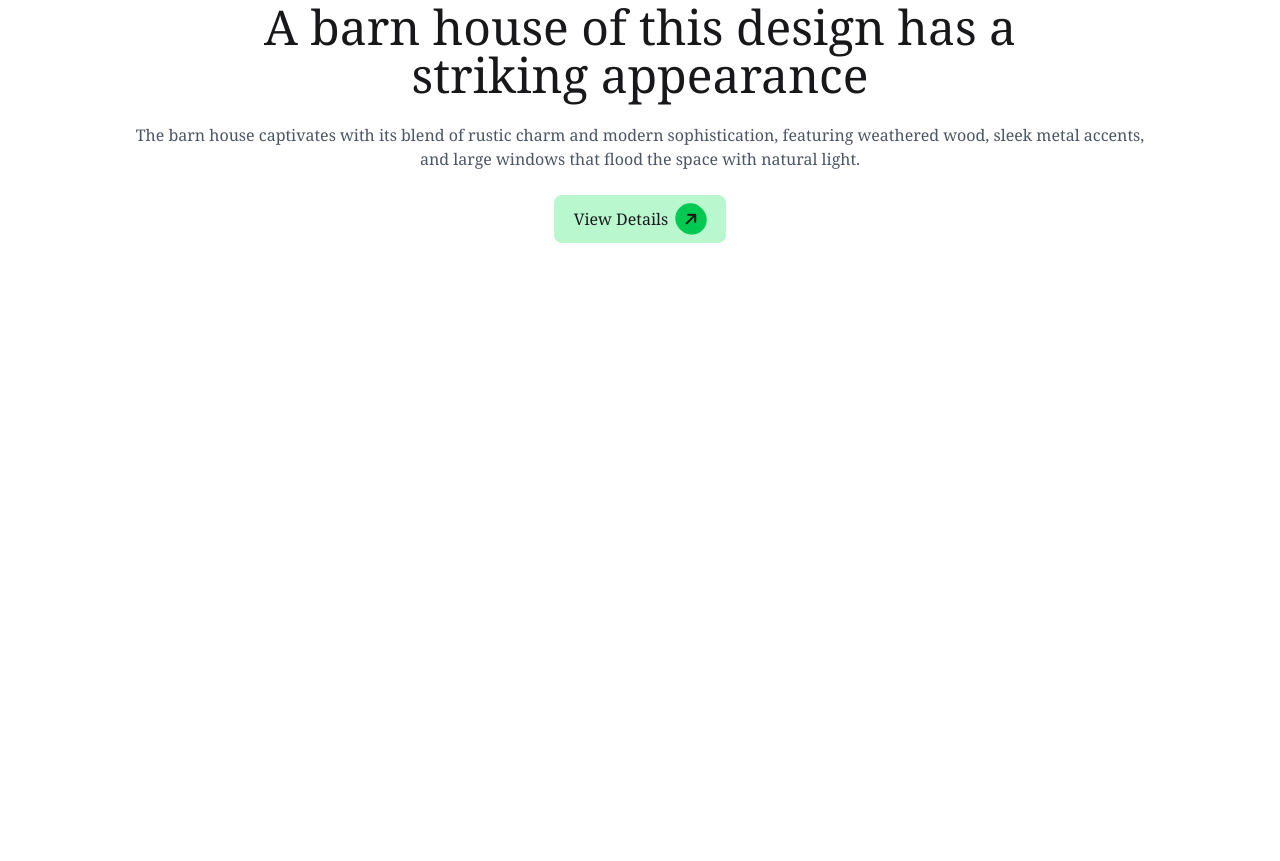
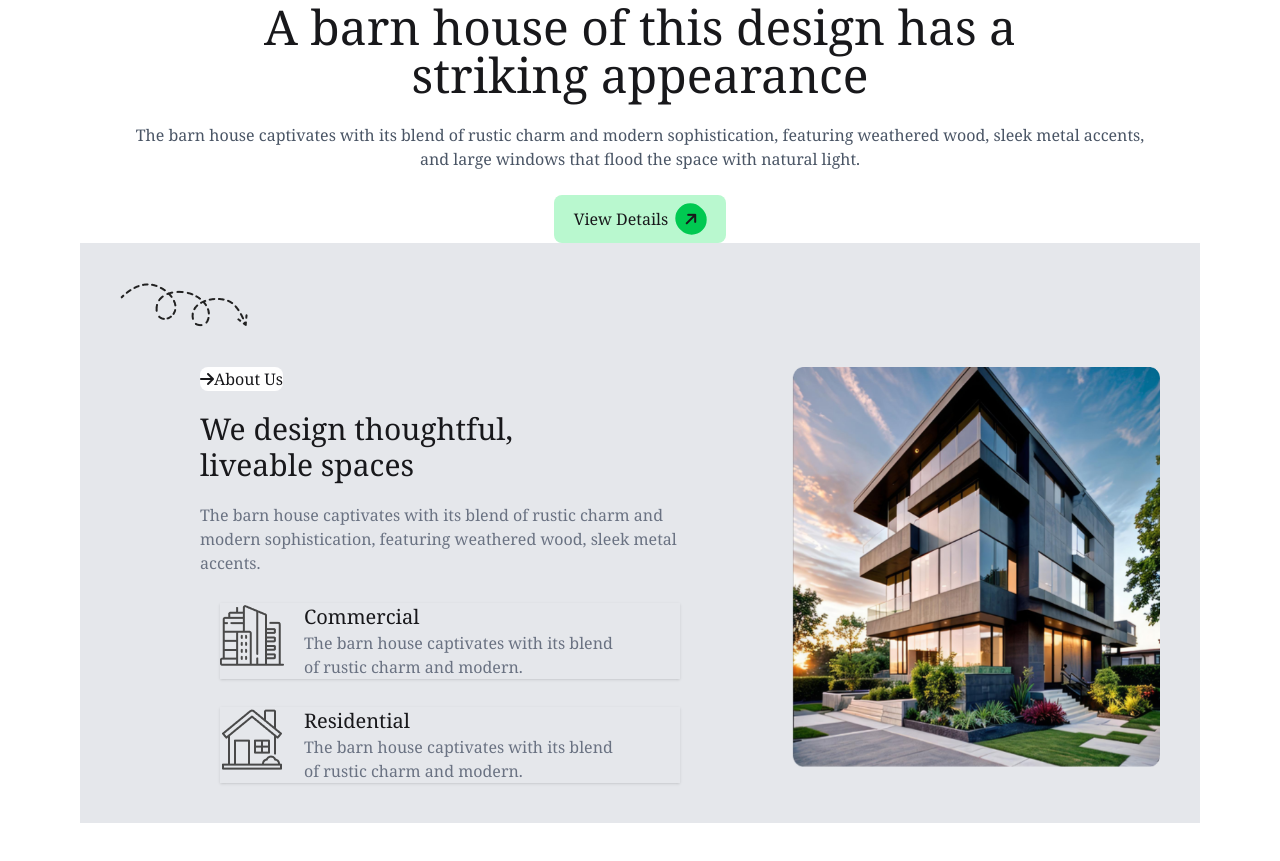
Before and after one commit to khaled8787/assignment-3, a plain HTML site: page index.html in a window 1280 px wide. Shown: the part 499-1360 px from the top of the page. Before the commit the page ends 800 px from the top, so only its background shows below. Drawn offline with nearby package versions, Linux system fonts and the light colour scheme.

Commit message:
2 commit done

```diff
--- a/index.html
+++ b/index.html
@@ -48,6 +48,50 @@
             <br>
             <button class="bg-green-200 py-2 px-5 rounded-lg">View Details <i class="fa-solid fa-arrow-right -rotate-45 bg-green-500 rounded-full p-2 ml-1"></i></button>
         </div>
+
+
+        <section class="bg-gray-200 p-10">
+            <img class="hidden lg:block" src="assets/Vector.png" alt="">
+            <div class="grid grid-cols-1 lg:grid-cols-2 pt-10 pl-20 ">
+               <div>
+                 <div class="space-y-5">
+                    <button class="bg-white rounded-lg"><i class="fa-solid fa-arrow-right"></i>About Us</button>
+
+                     <h1 class="text-3xl">We design thoughtful,<br> liveable spaces</h1>
+                     <p class="text-gray-500">The barn house captivates with its blend of rustic charm and <br>
+                        modern sophistication, featuring weathered wood, sleek metal accents.</p>
+                 </div>
+
+                 <div class="space-y-7 mt-7 pl-5">
+                    <div class="flex space-x-5 shadow-sm">
+                        <div class="">
+                        <img src="assets/commercial.png" alt="">
+
+                    </div>
+                    <div>
+                        <h3 class="text-xl">Commercial</h3>
+                        <p class="text-gray-500">The barn house captivates with its blend <br> of rustic charm and modern.</p>
+                    </div>
+                    </div>
+
+                    <div class="flex space-x-5 shadow-sm">
+                        <div class="">
+                        <img src="assets/residential.png" alt="">
+
+                    </div>
+                    <div>
+                        <h3 class="text-xl">Residential</h3>
+                        <p class="text-gray-500">The barn house captivates with its blend <br> of rustic charm and modern.</p>
+                    </div>
+                    </div>
+                 </div>
+
+               </div>
+               <div>
+                 <img class="h-100 pl-28" src="assets/Rectangle.png" alt="">
+               </div>
+            </div>
+        </section>
     </main>
 </body>
 </html>
```
